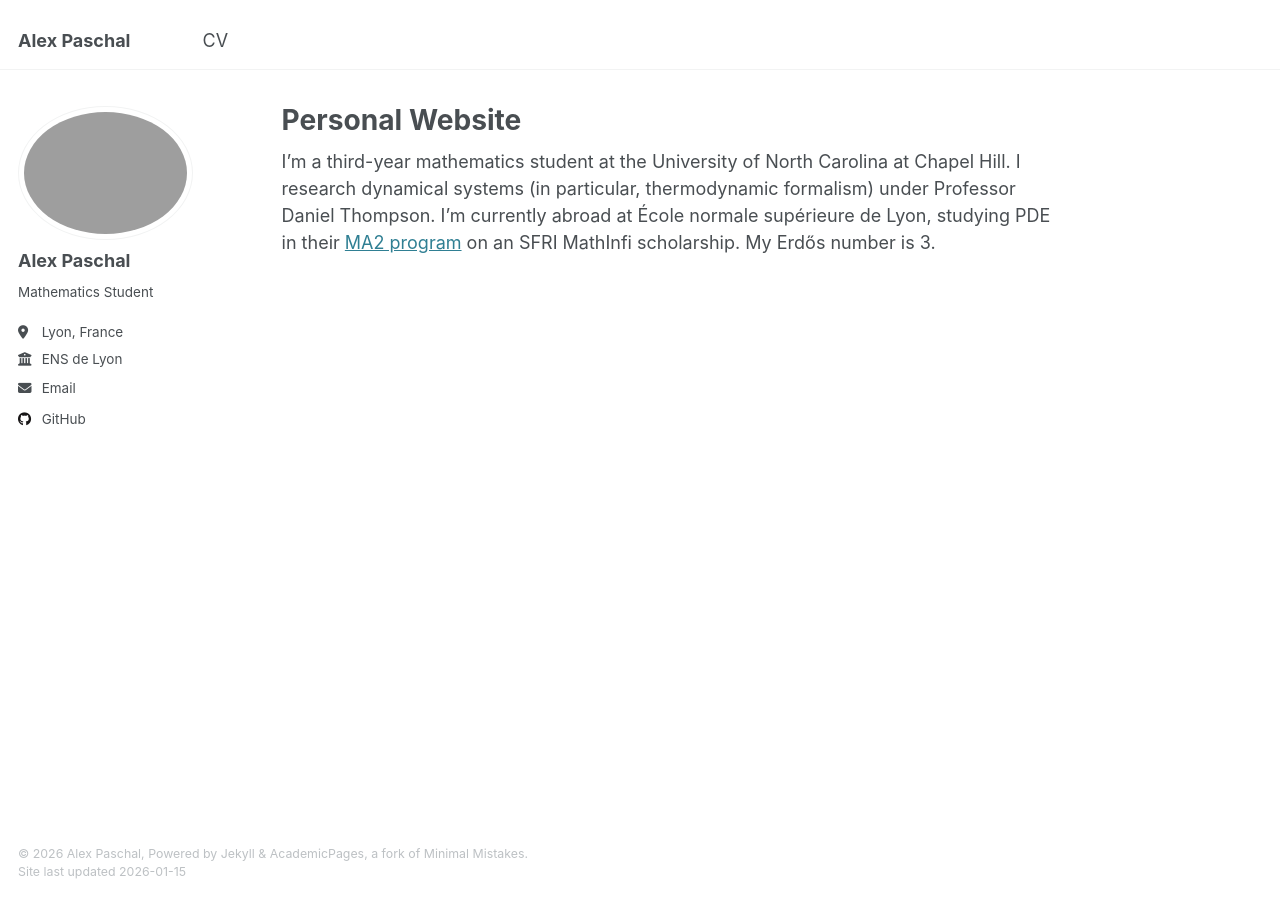
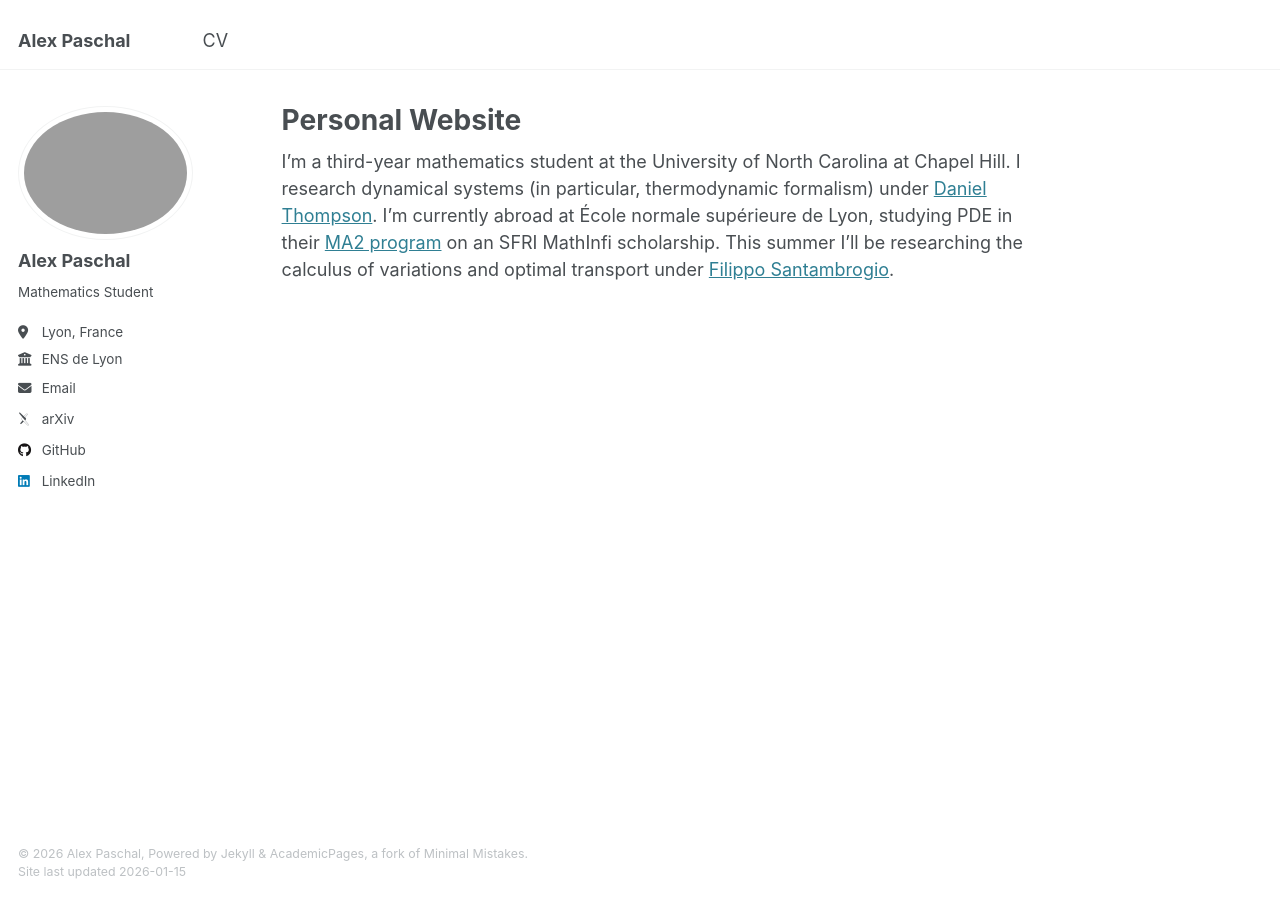
Before and after one commit to alexmpaschal/alexmpaschal.github.io, a Jekyll site: the page built from _pages/about.md, in a window 1280 px wide. Built offline with Jekyll 4.4.1, drawn with Linux system fonts in a browser that asks for light colours; some web fonts are replaced; part of the change alters nothing that is shown.

Commit message:
Update website

```diff
--- a/_config.yml
+++ b/_config.yml
@@ -29,10 +29,10 @@ author:
   location         : "Lyon, France"
   employer         : "ENS de Lyon"
   uri              : # URL
-  email            : "ampasch@unc.edu"
+  email            : "alexander.paschal@ens-lyon.fr"
 
   # Academic websites
-  arxiv            : # URL - Update with the correct link to your profile
+  arxiv            : "https://arxiv.org/search/math?searchtype=author&query=Paschal,+A"
   googlescholar    : # "https://scholar.google.com/citations?user=PS_CX0AAAAAJ"
   impactstory      : # URL
   orcid            : # "http://orcid.org/yourorcidurl"
@@ -59,7 +59,7 @@ author:
   keybase          : # Username
   instagram        : # Username
   lastfm           : # Username
-  linkedin         : # Username
+  linkedin         : "alexander-paschal"
   mastodon         : # URL
   medium           : # URL
   pinterest        : # Username
--- a/_pages/about.md
+++ b/_pages/about.md
@@ -7,4 +7,4 @@ redirect_from:
   - /about.html
 ---
 
-I'm a third-year mathematics student at the University of North Carolina at Chapel Hill. I research dynamical systems (in particular, thermodynamic formalism) under Professor Daniel Thompson. I'm currently abroad at École normale supérieure de Lyon, studying PDE in their [MA2 program](http://mathematiques.ens-lyon.fr/parcours-2025-2026-396607.kjsp?RH=1702642109901&RF=1733132107231) on an SFRI MathInfi scholarship. My Erdős number is 3.
+I'm a third-year mathematics student at the University of North Carolina at Chapel Hill. I research dynamical systems (in particular, thermodynamic formalism) under [Daniel Thompson](https://people.math.osu.edu/thompson.2455/index.html). I'm currently abroad at École normale supérieure de Lyon, studying PDE in their [MA2 program](http://mathematiques.ens-lyon.fr/parcours-2025-2026-396607.kjsp?RH=1702642109901&RF=1733132107231) on an SFRI MathInfi scholarship. This summer I'll be researching the calculus of variations and optimal transport under [Filippo Santambrogio](https://math.univ-lyon1.fr/~santambrogio/).
```
Also changed, not shown: 1 other file.
